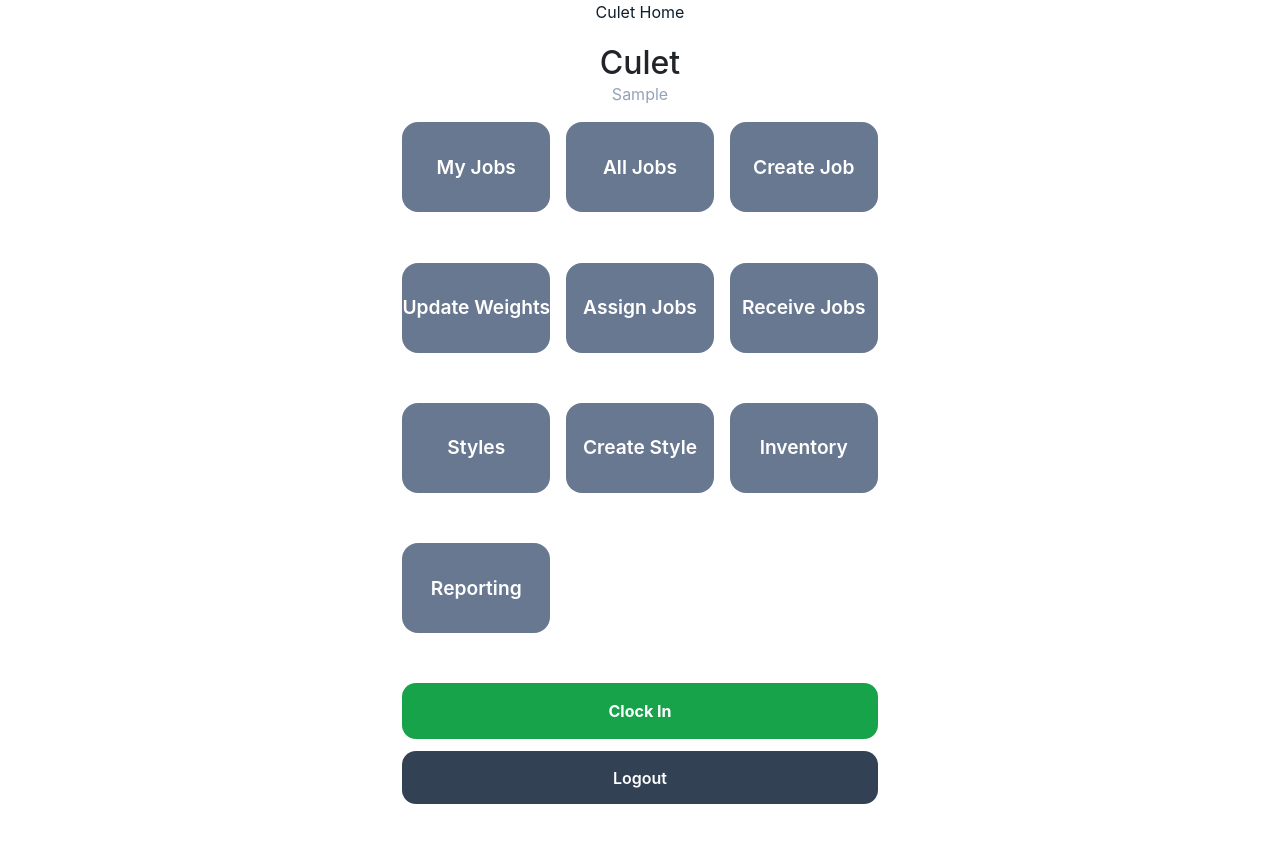
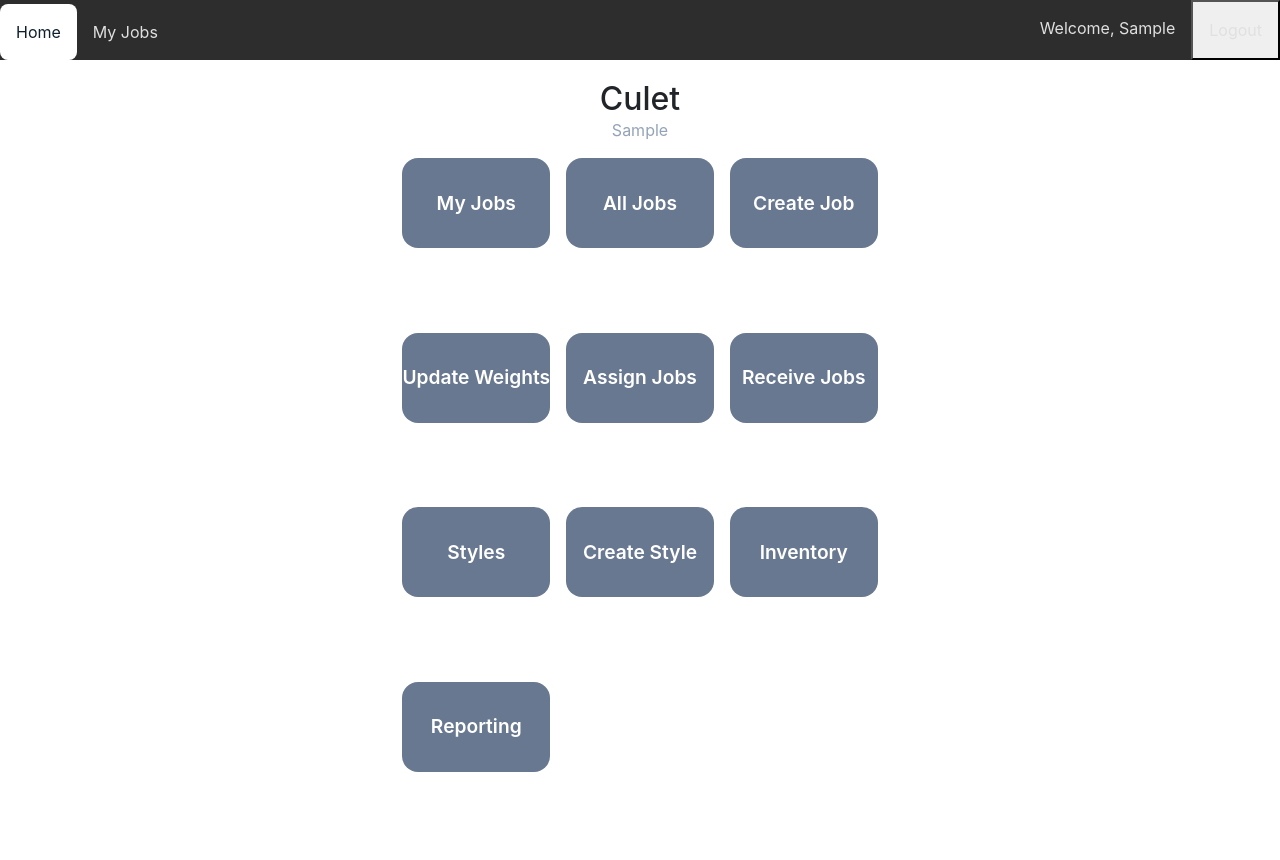
Before and after one commit to dszwarc/culet2, a Django app: page /culet/ in a window 1280 px wide. Before the commit the page ends 804 px from the top, so only its background shows below. Run offline with Django 5.2, Linux system fonts and the light colour scheme; the visitor is signed in with stand-in values (Sample User, id 1); data that the repository does not hold is empty; some libraries are stand-ins or nearby versions; some web fonts are replaced.

Commit message:
updated clock out and stop work views to use helper function. changed logic for clock in/out button and made all jobs stop when clocking out.

```diff
--- a/culet/templates/base.html
+++ b/culet/templates/base.html
@@ -14,16 +14,15 @@
     <link rel="stylesheet" href="{% static 'js/jquery-ui-1.14.1/jquery-ui.theme.min.css' %}">
 </head>
 <body>
-
-        {% if user.employee %}
-            {% if user.employee.clocked_in == True %}
-                <span class="clock_status" style='background-color:green;'>YOU ARE CLOCKED IN</span>
-            {% else %}
-                <span class="clock_status" style='background-color:red;'>PLEASE CLOCK IN</span>
+    {% include 'navigation.html' %}
+            {% if user.employee.role_fk.requires_clock_in %}
+                {% if user.employee.clocked_in == True %}
+                    <span class="clock_status" style='background-color:green;'>YOU ARE CLOCKED IN</span>
+                {% else %}
+                    <span class="clock_status" style='background-color:red;'>PLEASE CLOCK IN</span>
+                {% endif %}
             {% endif %}
-         {% endif %}
           <div class="top-home-link">
-        <a href="{% url 'culet:home' %}">Culet Home</a>
     </div>
     {% block content %}
     {% endblock %}
--- a/culet/templates/home.html
+++ b/culet/templates/home.html
@@ -3,7 +3,15 @@
 
 {% block content %}
 
+{% if messages %}
+    <ul class="messages">
 
+        {% for message in messages %}
+            <li {% if message.tags %} class="{{ message.tags }}"{% endif %}>{{ message }}</li>
+        {% endfor %}
+
+    </ul>
+{% endif %}
 
 <div class="home-container">
 
@@ -60,24 +68,5 @@
 
     </div>
 
-    <div class="home-footer">
-
-        {% if user.employee.clocked_in %}
-            <a class="clock-btn clock-out" href="{% url 'culet:clock_out' %}">
-                Clock Out
-            </a>
-        {% else %}
-            <a class="clock-btn clock-in" href="{% url 'culet:clock_in' %}">
-                Clock In
-            </a>
-        {% endif %}
-
-        <form action="{% url 'logout' %}" method="POST">
-            {% csrf_token %}
-            <button class="logout-btn" type="submit">Logout</button>
-        </form>
-
-    </div>
-
 </div>
 {% endblock content %}
--- a/culet/templates/navigation.html
+++ b/culet/templates/navigation.html
@@ -1,30 +1,39 @@
 <div id="my_nav">
     <div class="links_left">
-        <a class='nav_link' href="{% url 'culet:index_job' %}">Jobs</a>
+        <a class='nav_link' href="{% url 'culet:home' %}">Home</a>
         <!-- Removed in favor of django-filter which filters Jobs list view -->
         <!-- <a class='nav_link' href="{% url 'culet:activities_index' %}">Active Jobs</a> -->
 
-        {% if user.employee.role != "PD" %}
-            <a class='nav_link' href="{% url 'culet:assign_job' %}">Assign Job</a>
-        {% endif %}
-
         <a class='nav_link' href="{% url 'culet:my_jobs' %}">My Jobs</a>
-        <a class='nav_link' href="{% url 'culet:receive_list' %}">Receive Jobs</a>
-        <a class='nav_link' href="{% url 'culet:job_create' %}">Create New Job</a>
-        <a class='nav_link' href="{% url 'culet:index_style' %}">Styles</a>
-        <a class='nav_link' href="{% url 'culet:style_create' %}">Create New Style</a>
-        <a class='nav_link' href="{% url 'culet:reporting' %}">Reporting</a>
-        <a class='nav_link' href="{% url 'culet:inventory_dashboard' %}">Inventory</a>
     </div>
     <div class="links_right">
         {% if user.is_authenticated %}
             <a class="nav_link" href="{% url 'culet:my_jobs' %}">Welcome, {{user.first_name}}</a>
+
+
+
+                {% if user.employee.role_fk.requires_clock_in %}
+
                     {% if user.employee.clocked_in == True %}
-            <a class="tc_button btn btn-danger" href="{% url 'culet:clock_out' %}">Clock Out</a>
+                    <!-- <a class="tc_button btn btn-danger" href="{% url 'culet:clock_out' %}">Clock Out</a>-->
+                        <form method="post" action="{% url 'culet:clock_out' %}">
+                            {% csrf_token %}
+
+                            <button
+                                type="submit"
+                                class="btn btn-danger"
+                                onclick="return confirm('Clock out? All jobs you currently have in work will be stopped.');"
+                            >
+                                Clock Out
+                            </button>
+                        </form>
                     {% else %}
                         <a class="tc_button btn btn-success" href="{% url 'culet:clock_in' %}">Clock In</a>
                     {% endif %}
-                <!-- <a class="nav_link" href="{% url 'logout' %}">Log Out</a> -->
+
+                {% endif %}
+
+
                 <form action="{% url 'logout' %}" method="POST">
                 {% csrf_token %}
                 <button type="link" class="nav_link">Logout</button>
--- a/culet/views.py
+++ b/culet/views.py
@@ -494,6 +494,10 @@ def startWork(request):
 
     employee = request.user.employee
 
+    if employee.clocked_in == False:
+        messages.error(request, f"Activity could not be started, please clock in first")
+        return redirect("culet:my_jobs")
+
     job = get_object_or_404(
         Job,
         id=request.POST.get("job_id"),
@@ -556,6 +560,17 @@ def startWork(request):
 #     else:
 #         messages.error(request,f"Job {job_query.job_num} could not be started. User not logged in.")
 
+#helper function for stop_work and clock_out
+def stop_activity(activity):
+    activity.end = timezone.now()
+    activity.active = False
+    activity.save()
+
+    if activity.job:
+        activity.job.in_work = False
+        activity.job.save()
+
+
 @login_required
 def stopWork(request, pk, job_id):
     if request.method != "POST":
@@ -579,12 +594,7 @@ def stopWork(request, pk, job_id):
         end__isnull=True,
     )
 
-    act.end = timezone.now()
-    act.active = False
-    act.save()
-
-    job.in_work = False
-    job.save()
+    stop_activity(act)
 
     messages.success(request, f"Job {job.job_num} has been stopped. ({act.name})")
     return redirect("culet:my_jobs")
@@ -617,30 +627,36 @@ def clock_in(request):
         clocking_in.save()
         request.user.employee.clocked_in = True
         request.user.employee.save()
-        return HttpResponseRedirect(reverse('culet:index_job'))
+        return HttpResponseRedirect(reverse('culet:my_jobs'))
     else:
         messages.success(request, "Already logged in.")
-        return HttpResponseRedirect(reverse('culet:index_job'))
+        return HttpResponseRedirect(reverse('culet:my_job'))
 
+@login_required
 def clock_out(request):
-    if request.user.employee.clocked_in == True:
+    if request.method != "POST":
+        return redirect("culet:index")
 
-        activities_in_progress = Activity.objects.filter(employee=request.user.employee,active=True)
-        print(activities_in_progress)
-        for act in activities_in_progress:
-            stopWork(request,act.id,act.job.id)
+    employee = request.user.employee
 
-        clocking_out = TimeClock.objects.filter(employee=request.user.employee,clock_out__isnull=True)
-        for obj in clocking_out:
-            obj.clock_out = timezone.now()
-            obj.save()
-        request.user.employee.clocked_in = False
-        request.user.employee.save()
+    stopped_count = 0
 
-        return HttpResponseRedirect(reverse('culet:index_job'))
+    for activity in employee.active_activities:
+        stop_activity(activity)
+        stopped_count += 1
+
+    employee.clocked_in = False
+    employee.save()
+
+    if stopped_count:
+        messages.success(
+            request,
+            f"You have been clocked out. {stopped_count} active job(s) were stopped."
+        )
     else:
-        messages.success(request, "Can't clock out because you are not clocked in.")
-        return HttpResponseRedirect(reverse('culet:index_job'))
+        messages.success(request, "You have been clocked out.")
+
+    return redirect("culet:home")
 
 def receive(request):
     #NOT TESTED. NEEDS UPDATING FOR LIMITING WHEN THIS IS ALLOWED
```
Also changed, not shown: culet/models.py (+5 -2 lines), culet/migrations/0044_alter_role_name.py (added). Lines whose indentation alone changed are shown as unchanged.
